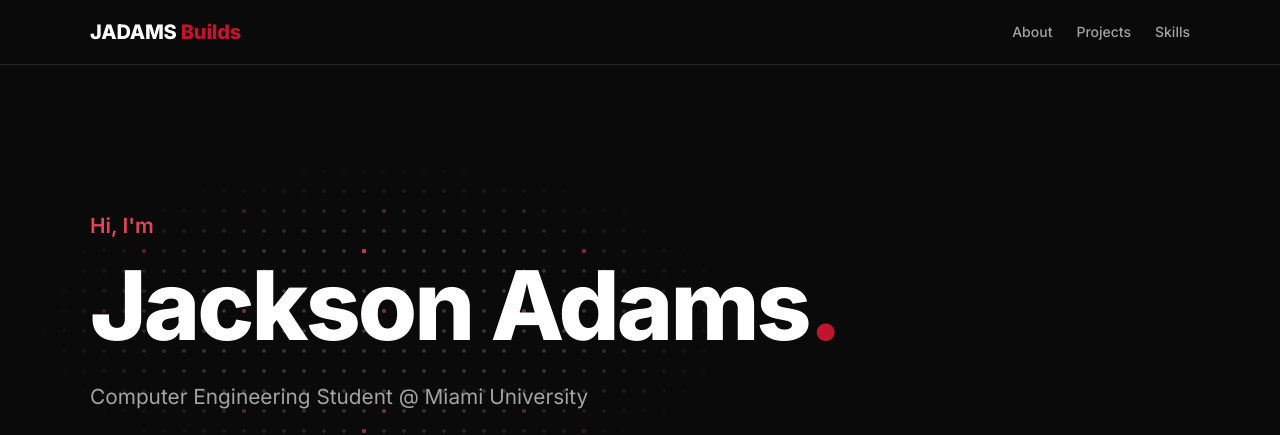
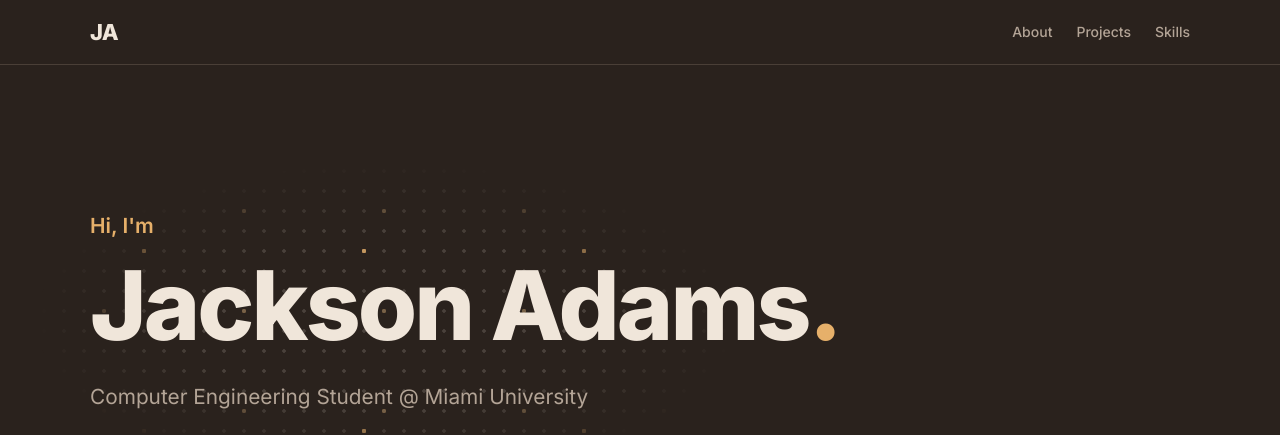
Before and after one commit to jgadams15/JAdamsBUILDS, a plain HTML site: page public/index.html in a window 1280 px wide. Shown: the top 435 px of the page. Drawn offline with Linux system fonts and the light colour scheme.

Commit message:
Switch to espresso and amber theme with a JA monogram
Replace the black and Miami red palette with espresso, cream, taupe and
amber in the :root tokens, all passing WCAG AA for text. Replace the
"JADAMS Builds" wordmark with a minimal "JA" monogram, and update the
favicon, Open Graph image, theme-color and og:site_name to match.

Co-Authored-By: Claude Opus 5.5 <noreply@anthropic.com>

```diff
--- a/public/css/styles.css
+++ b/public/css/styles.css
@@ -5,16 +5,16 @@
   color-scheme: dark;
 
   /* Color */
-  --color-bg: #0a0a0a;
-  --color-surface: #141414;
-  --color-border: #262626;
-  --color-text: #ffffff;
-  --color-muted: #a3a3a3;
-  --color-accent: #c3142d;        /* Miami red: large text, borders, glows */
-  --color-accent-light: #e34459;  /* Small red text: 4.94:1 on bg, 4.59:1 on surface */
-  --color-accent-glow: rgb(195 20 45 / 0.35);
-  --color-dot: rgb(255 255 255 / 0.18);
-  --color-overlay: rgb(0 0 0 / 0.92);
+  --color-bg: #2a221d;            /* espresso */
+  --color-surface: #352c26;       /* a step lighter: cards, buttons, table header */
+  --color-border: #4a3f37;        /* hairlines, button hover fill */
+  --color-text: #f0e6da;          /* cream: 12.67:1 on bg, 11.07:1 on surface */
+  --color-muted: #b3a496;         /* taupe: 6.44:1 on bg, 5.63:1 on surface */
+  --color-accent: #e6b06a;        /* amber: 8.02:1 on bg, 7.00:1 on surface */
+  --color-accent-light: #e6b06a;  /* same amber; kept as a token for small accent text */
+  --color-accent-glow: rgb(230 176 106 / 0.22);
+  --color-dot: rgb(240 230 218 / 0.16);
+  --color-overlay: rgb(20 16 13 / 0.94);
   --color-paper: #ffffff;         /* light card behind white-background screenshots */
 
   /* Type */
@@ -228,16 +228,12 @@ code {
   min-height: var(--header-height);
 }
 
-/* 20px bold counts as large text, so the true brand red is legible here. */
+/* Minimal "JA" monogram. */
 .wordmark {
-  font-size: 1.25rem;
+  font-size: 1.375rem;
   font-weight: var(--weight-black);
-  letter-spacing: -0.01em;
+  letter-spacing: -0.04em;
   white-space: nowrap;
-}
-
-.wordmark__accent {
-  color: var(--color-accent);
 }
 
 .site-nav__list {
@@ -259,7 +255,7 @@ code {
   color: var(--color-text);
 }
 
-/* Thin red underline that draws in from the left on hover. */
+/* Thin amber underline that draws in from the left on hover. */
 .site-nav__link::after {
   content: "";
   position: absolute;
@@ -430,7 +426,7 @@ code {
   color: var(--color-text);
 }
 
-/* Status badge: a tag variant with a red outline and a small dot. */
+/* Status badge: a tag variant with an amber outline and a small dot. */
 .tag--status {
   display: inline-flex;
   align-items: center;
@@ -535,7 +531,7 @@ code {
   mask-image: radial-gradient(closest-side, #000 var(--dot-fade-start), transparent);
 }
 
-/* The red layers tile at odd multiples of the gap, so they land on grid dots. */
+/* The amber layers tile at odd multiples of the gap, so they land on grid dots. */
 .dots--pulse::before,
 .dots--pulse::after {
   content: "";
--- a/public/index.html
+++ b/public/index.html
@@ -5,12 +5,12 @@
   <meta name="viewport" content="width=device-width, initial-scale=1">
   <title>Jackson Adams | Computer Engineering Student</title>
   <meta name="description" content="Jackson Adams is a computer engineering student at Miami University building across software and hardware, from a trading card app to PLC control logic.">
-  <meta name="theme-color" content="#0a0a0a">
+  <meta name="theme-color" content="#2a221d">
   <link rel="canonical" href="https://jadams-portfolio.web.app/">
   <link rel="icon" href="assets/favicon.svg" type="image/svg+xml">
 
   <meta property="og:type" content="website">
-  <meta property="og:site_name" content="JADAMS Builds">
+  <meta property="og:site_name" content="Jackson Adams">
   <meta property="og:title" content="Jackson Adams | Computer Engineering Student">
   <meta property="og:description" content="Computer engineering student at Miami University building across software and hardware, from a trading card app to PLC control logic.">
   <meta property="og:url" content="https://jadams-portfolio.web.app/">
@@ -41,7 +41,7 @@
 
   <header class="site-header">
     <div class="container site-header__inner">
-      <a class="wordmark" href="#hero" aria-label="JADAMS Builds, home">JADAMS <span class="wordmark__accent">Builds</span></a>
+      <a class="wordmark" href="#hero" aria-label="Jackson Adams, home">JA</a>
       <button class="menu-toggle" type="button" aria-label="Menu" aria-expanded="false" aria-controls="site-nav">
         <svg class="icon menu-toggle__open" aria-hidden="true"><use href="#icon-menu"/></svg>
         <svg class="icon menu-toggle__close" aria-hidden="true"><use href="#icon-close"/></svg>
```
Also changed, not shown: public/projects/foilio.html (+3 -3 lines), public/projects/plc-hmi.html (+3 -3 lines), public/assets/favicon.svg, public/assets/og-image.png, 1 other file.
